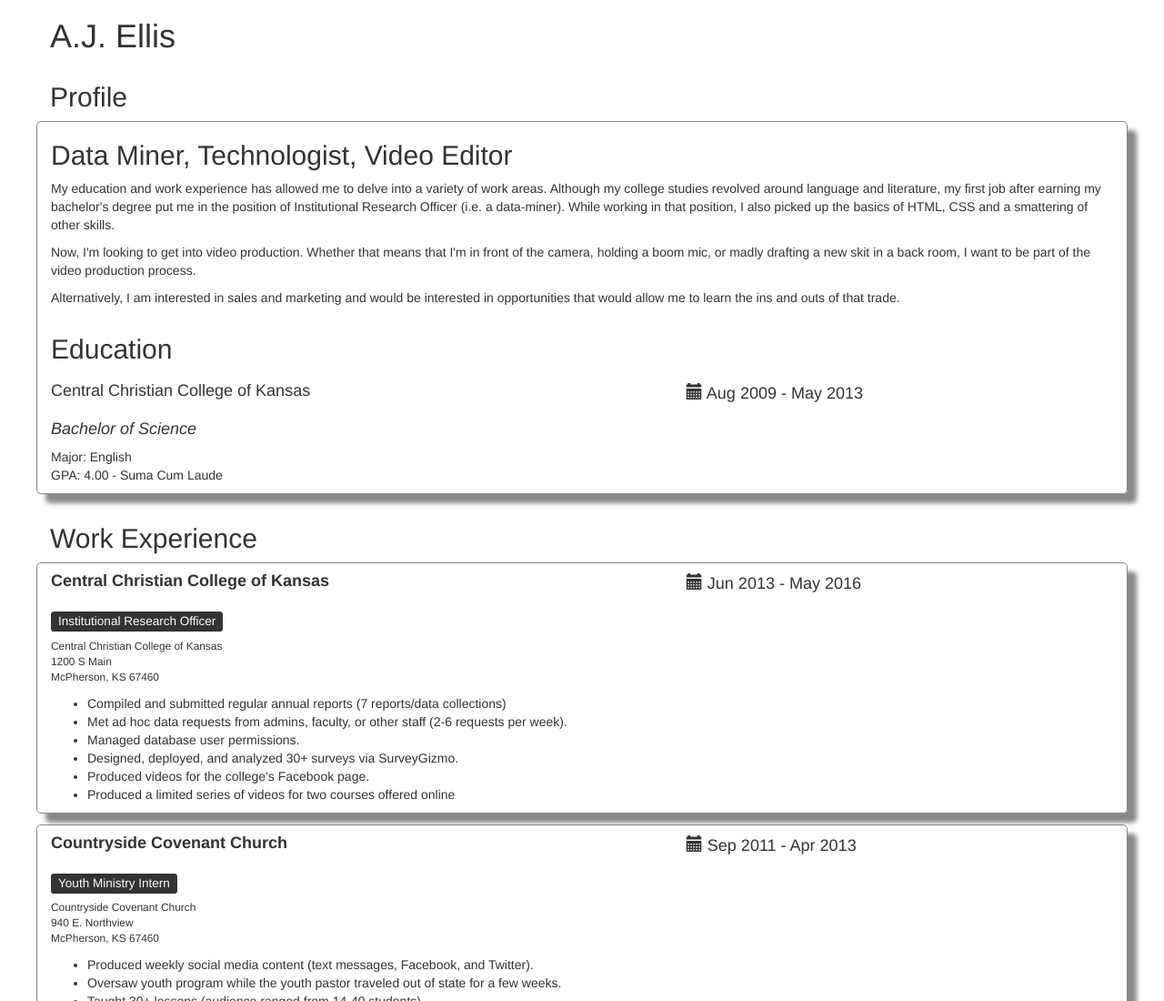
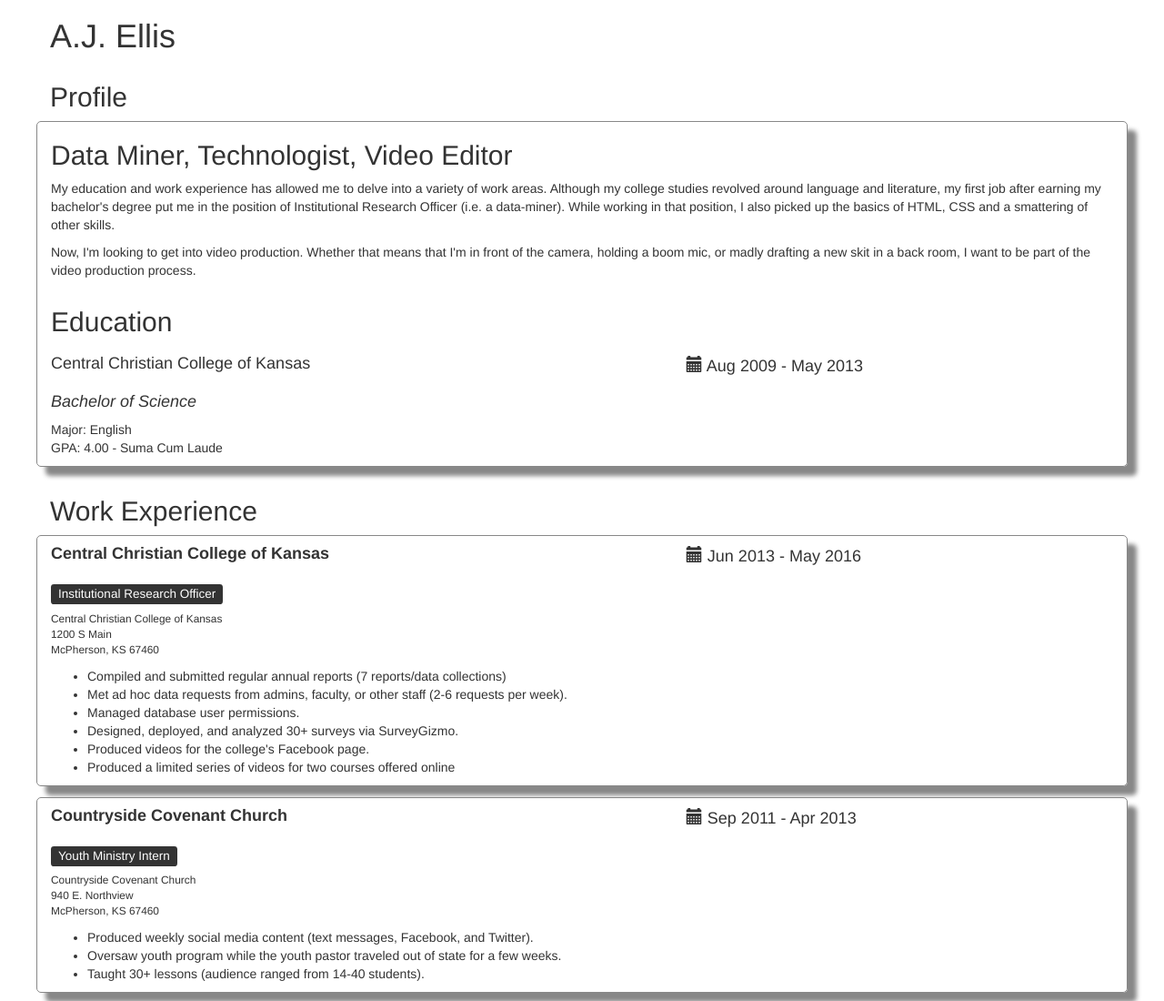
Before and after one commit to AjayTyler/AjayTyler.github.io, a plain HTML site: page index.html in a window 1280 px wide. Shown: the top 1100 px of the page at 91% size. Drawn offline with Linux system fonts and the light colour scheme.

Commit message:
Change bio
Altered the wording of the last part of the bio.

```diff
--- a/index.html
+++ b/index.html
@@ -45,7 +45,6 @@
 
                             <p>Now, I'm looking to get into video production. Whether that means that I'm in front of the camera, holding a boom mic, or madly drafting a new skit in a back room, I want to be part of the video production process.</p>
 
-                            <p>Alternatively, I am interested in sales and marketing and would be interested in opportunities that would allow me to learn the ins and outs of that trade.</p>
                         </div>
                     </div>
                     <!-- Education -->
```
